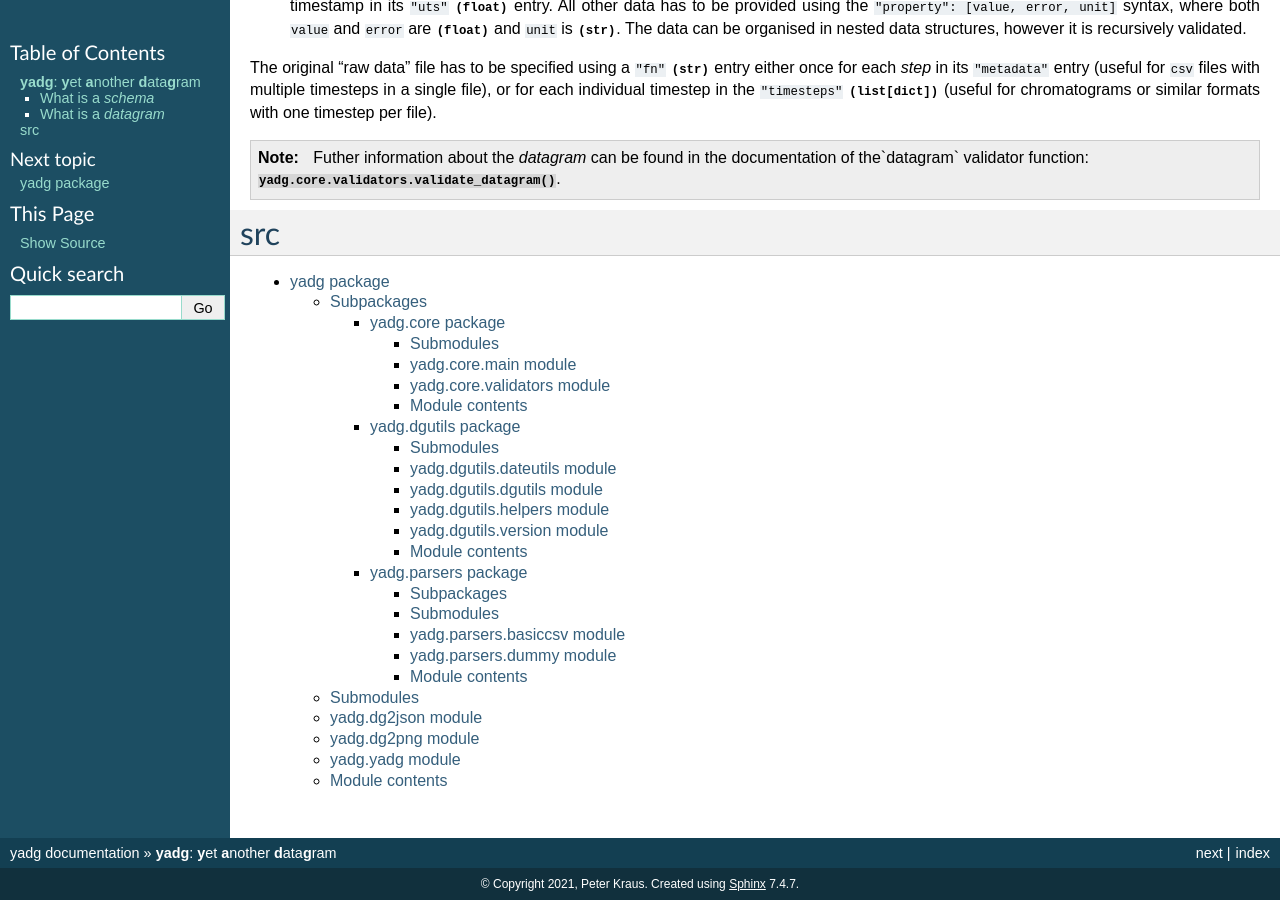
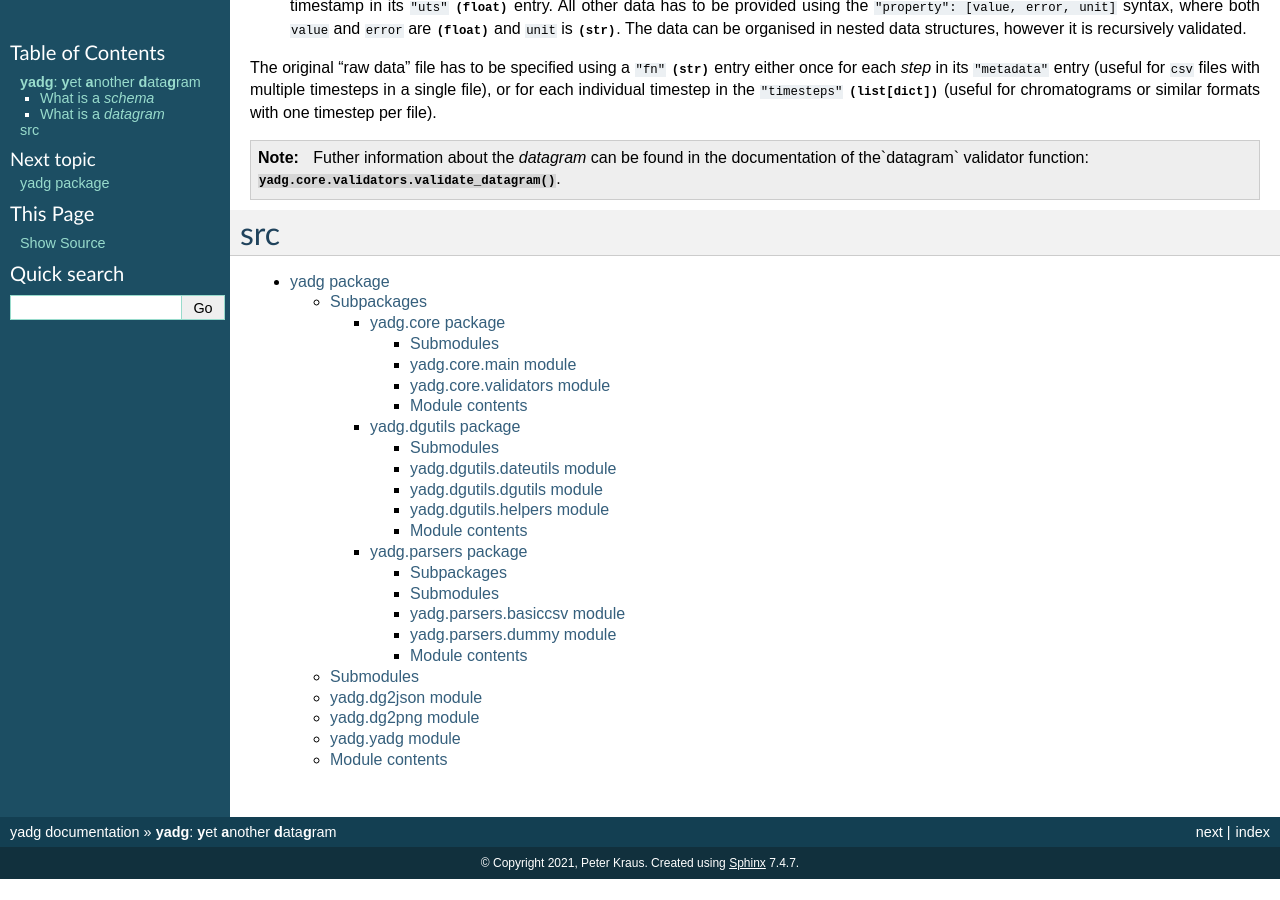
Before and after one commit to dgbowl/yadg, a Sphinx documentation site: the page built from docs/source/index.rst, in a window 1280 px wide and 900 px high, scrolled down 2869 px. Built offline with Sphinx 7.4.7, drawn with Linux system fonts in a browser that asks for light colours; after the commit the page ends 3748 px from its top, so only the background shows below that.

Commit message:
minor docs update.

```diff
--- a/docs/source/yadg.dgutils.rst
+++ b/docs/source/yadg.dgutils.rst
@@ -28,14 +28,6 @@ yadg.dgutils.helpers module
    :undoc-members:
    :show-inheritance:
 
-yadg.dgutils.version module
----------------------------
-
-.. automodule:: yadg.dgutils.version
-   :members:
-   :undoc-members:
-   :show-inheritance:
-
 Module contents
 ---------------
 
```
